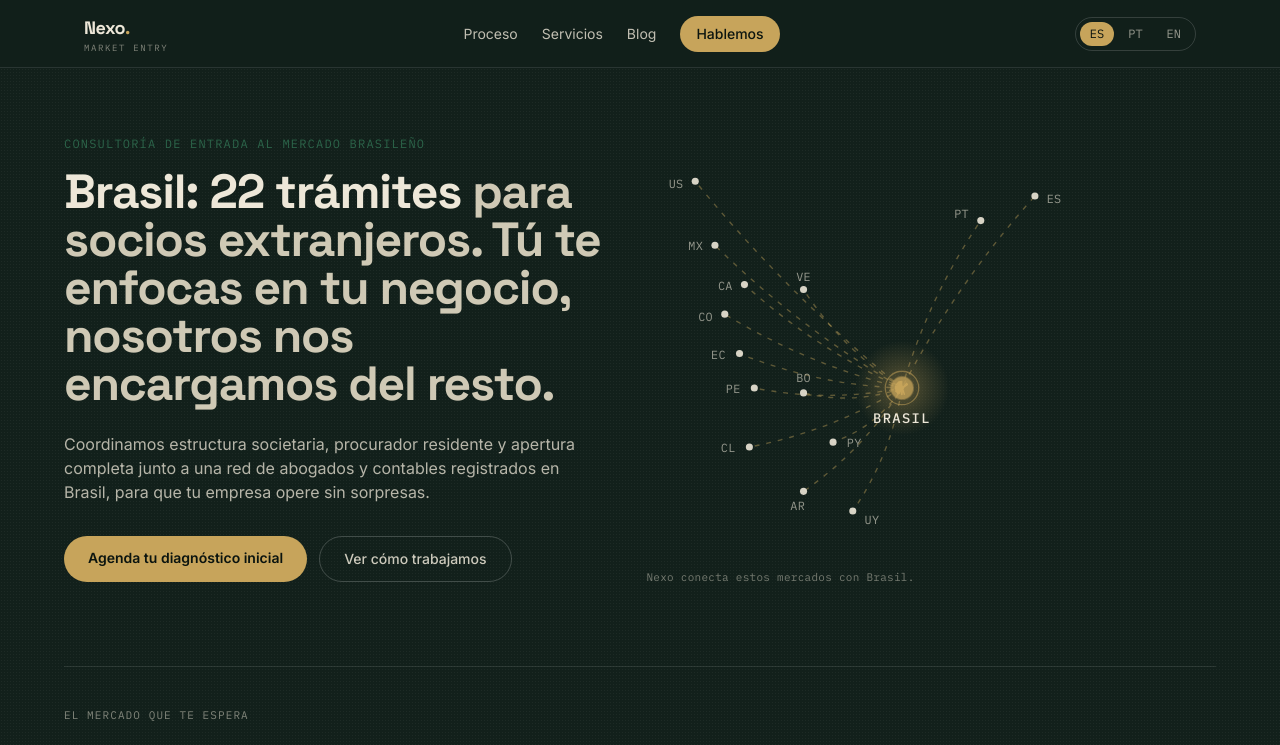
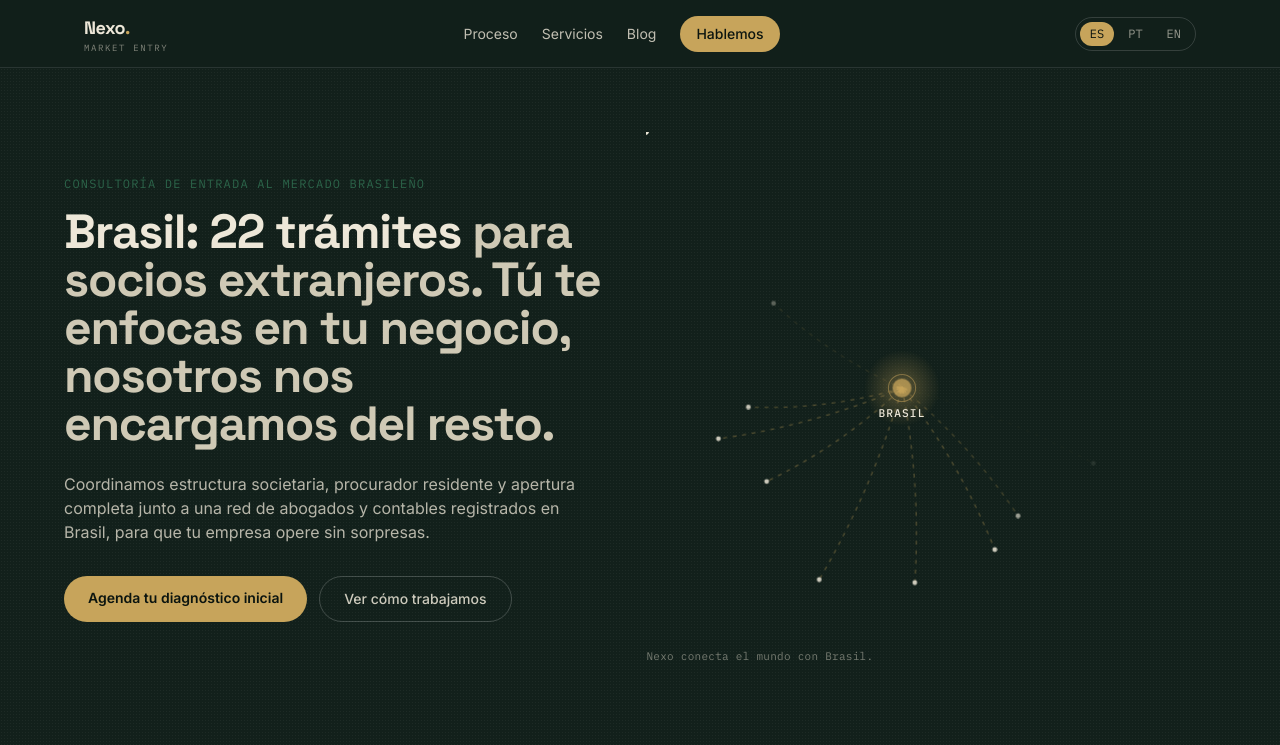
Before and after one commit to martabuma/nexo, a Next.js app: page / in a window 1280 px wide. Shown: the top 745 px of the page. Built offline with nearby package versions, Linux system fonts and the light colour scheme.

Commit message:
Mapa como red global abstracta sin paises fijos, texto conecta el mundo con Brasil

```diff
--- a/app/components/EntryMap.tsx
+++ b/app/components/EntryMap.tsx
@@ -1,49 +1,47 @@
-// Diagrama esquemático (no cartografía real): cada país se ubica en una
-// posición aproximada que insinúa su dirección real respecto a Brasil,
-// sin ser un círculo perfecto ni un mapa geográfico literal.
+// Diagrama abstracto de red global (no cartografía real, sin países fijos):
+// puntos que aparecen y desaparecen en posiciones distintas alrededor de
+// Brasil, sugiriendo conexiones desde cualquier parte del mundo, no una
+// lista cerrada de mercados.
 
-type NodeCfg = { code: string; x: number; y: number; dx: number; dy: number; anchor: "start" | "end" | "middle" };
+const N = 16;
+const CENTER = { x: 320, y: 320 };
+const BASE_RADIUS = 190;
+const RADIUS_VARIANCE = 75;
+const CYCLE = 7.2; // segundos por ciclo completo de aparición/desaparición
 
-const BR = { x: 400, y: 300 };
+function pseudoRandom(seed: number) {
+  const x = Math.sin(seed * 12.9898) * 43758.5453;
+  return x - Math.floor(x);
+}
 
-const NODES: NodeCfg[] = [
-  { code: "US", x: 190, y: 90, dx: -12, dy: 4, anchor: "end" },
-  { code: "MX", x: 210, y: 155, dx: -12, dy: 2, anchor: "end" },
-  { code: "CA", x: 240, y: 195, dx: -12, dy: 2, anchor: "end" },
-  { code: "VE", x: 300, y: 200, dx: 0, dy: -12, anchor: "middle" },
-  { code: "CO", x: 220, y: 225, dx: -12, dy: 4, anchor: "end" },
-  { code: "EC", x: 235, y: 265, dx: -14, dy: 2, anchor: "end" },
-  { code: "PE", x: 250, y: 300, dx: -14, dy: 2, anchor: "end" },
-  { code: "BO", x: 300, y: 305, dx: 0, dy: -14, anchor: "middle" },
-  { code: "PY", x: 330, y: 355, dx: 14, dy: 2, anchor: "start" },
-  { code: "CL", x: 245, y: 360, dx: -14, dy: 2, anchor: "end" },
-  { code: "AR", x: 300, y: 405, dx: -6, dy: 16, anchor: "middle" },
-  { code: "UY", x: 350, y: 425, dx: 12, dy: 10, anchor: "start" },
-  { code: "PT", x: 480, y: 130, dx: -12, dy: -6, anchor: "end" },
-  { code: "ES", x: 535, y: 105, dx: 12, dy: 4, anchor: "start" },
-];
+function nodePosition(i: number) {
+  const jitter = (pseudoRandom(i) - 0.5) * 22;
+  const angle = (-90 + (360 * i) / N + jitter) * (Math.PI / 180);
+  const radius = BASE_RADIUS + pseudoRandom(i + 100) * RADIUS_VARIANCE;
+  return { x: CENTER.x + radius * Math.cos(angle), y: CENTER.y + radius * Math.sin(angle) };
+}
 
 function curvePath(node: { x: number; y: number }) {
-  const mid = { x: (node.x + BR.x) / 2, y: (node.y + BR.y) / 2 };
-  const dx = BR.x - node.x;
-  const dy = BR.y - node.y;
+  const mid = { x: (node.x + CENTER.x) / 2, y: (node.y + CENTER.y) / 2 };
+  const dx = CENTER.x - node.x;
+  const dy = CENTER.y - node.y;
   const len = Math.hypot(dx, dy) || 1;
-  const perp = { x: (-dy / len) * 15, y: (dx / len) * 15 };
+  const perp = { x: (-dy / len) * 16, y: (dx / len) * 16 };
   const ctrl = { x: mid.x + perp.x, y: mid.y + perp.y };
-  return `M${node.x},${node.y} Q${ctrl.x},${ctrl.y} ${BR.x},${BR.y}`;
+  return `M${node.x},${node.y} Q${ctrl.x},${ctrl.y} ${CENTER.x},${CENTER.y}`;
 }
 
 export default function EntryMap({ brLabel }: { brLabel: string }) {
-  const total = NODES.length;
+  const nodes = Array.from({ length: N }, (_, i) => ({ i, ...nodePosition(i) }));
 
   return (
     <svg
-      viewBox="140 40 520 440"
+      viewBox="0 0 640 640"
       className="h-auto w-full text-ouro"
       role="img"
-      aria-label={`Diagrama animado de rutas de ${total} países hacia Brasil`}
+      aria-label="Diagrama animado de conexiones globales convergiendo en Brasil"
     >
-      <title>Mapa de entrada al mercado brasileño</title>
+      <title>Red global conectando con Brasil</title>
       <defs>
         <marker id="arrow-br" viewBox="0 0 10 10" refX="8" refY="5" markerWidth="6" markerHeight="6" orient="auto-start-reverse">
           <path d="M1 1L9 5L1 9" fill="none" stroke="currentColor" strokeWidth="1.7" strokeLinecap="round" strokeLinejoin="round" />
@@ -54,47 +52,49 @@ export default function EntryMap({ brLabel }: { brLabel: string }) {
         </radialGradient>
       </defs>
 
-      {NODES.map((n, i) => {
-        const d = curvePath(n);
-        const delay = `${(i * 2.6) / total}s`;
+      {nodes.map(({ i, x, y }) => {
+        const d = curvePath({ x, y });
+        const delay = `${(i * CYCLE) / N}s`;
         return (
-          <g key={n.code} className="group">
+          <g
+            key={i}
+            className="node-fade"
+            style={{ animationDelay: delay, animationDuration: `${CYCLE}s` }}
+          >
             <path
               d={d}
               fill="none"
               stroke="currentColor"
-              strokeOpacity="0.42"
-              strokeWidth="1.4"
-              className="route-line transition-opacity duration-300 group-hover:stroke-opacity-100"
+              strokeOpacity="0.45"
+              strokeWidth="1.3"
+              className="route-line"
               style={{ animationDelay: delay }}
               markerEnd="url(#arrow-br)"
             />
-            <circle r="3" fill="#EDE7D8" className="transition-opacity duration-300">
-              <animateMotion dur="2.8s" repeatCount="indefinite" path={d} begin={delay} />
+            <circle r="2.6" fill="#EDE7D8">
+              <animateMotion dur="2.6s" repeatCount="indefinite" path={d} begin={delay} />
             </circle>
-            <circle cx={n.x} cy={n.y} r="3.6" fill="#EDE7D8" fillOpacity="0.9" />
-            <text
-              x={n.x + n.dx}
-              y={n.y + n.dy}
-              textAnchor={n.anchor}
-              dominantBaseline="middle"
-              className="fill-textlight/60 font-mono text-[12px] tracking-wide transition-colors duration-300 group-hover:fill-textlight"
-            >
-              {n.code}
-            </text>
+            <circle cx={x} cy={y} r="3" fill="#EDE7D8" fillOpacity="0.85" />
           </g>
         );
       })}
 
       {/* halo pulsante detrás de Brasil */}
-      <circle cx={BR.x} cy={BR.y} r="48" fill="url(#br-glow)" />
+      <circle cx={CENTER.x} cy={CENTER.y} r="48" fill="url(#br-glow)" />
 
       {/* nodo central: Brasil */}
-      <circle cx={BR.x} cy={BR.y} r="10" fill="#C7A45B" className="map-node-pulse" style={{ transformBox: "fill-box", transformOrigin: "center" }} />
-      <circle cx={BR.x} cy={BR.y} r="17" fill="none" stroke="#C7A45B" strokeOpacity="0.5" strokeWidth="1.3" />
+      <circle
+        cx={CENTER.x}
+        cy={CENTER.y}
+        r="10"
+        fill="#C7A45B"
+        className="map-node-pulse"
+        style={{ transformBox: "fill-box", transformOrigin: "center" }}
+      />
+      <circle cx={CENTER.x} cy={CENTER.y} r="17" fill="none" stroke="#C7A45B" strokeOpacity="0.5" strokeWidth="1.3" />
       <text
-        x={BR.x}
-        y={BR.y + 36}
+        x={CENTER.x}
+        y={CENTER.y + 36}
         textAnchor="middle"
         className="fill-textlight font-mono text-[14px] font-medium tracking-widest"
       >
--- a/app/globals.css
+++ b/app/globals.css
@@ -60,6 +60,30 @@ body {
   }
 }
 
+/* Puntos de la red global: aparecen y desaparecen de forma escalonada */
+.node-fade {
+  opacity: 0;
+  animation-name: nodefade;
+  animation-timing-function: ease-in-out;
+  animation-iteration-count: infinite;
+}
+
+@keyframes nodefade {
+  0%,
+  100% {
+    opacity: 0;
+  }
+  15% {
+    opacity: 1;
+  }
+  45% {
+    opacity: 1;
+  }
+  60% {
+    opacity: 0;
+  }
+}
+
 @media (prefers-reduced-motion: reduce) {
   * {
     animation-duration: 0.001ms !important;
--- a/app/page.tsx
+++ b/app/page.tsx
@@ -73,7 +73,7 @@ const dict: Record<
       sub: "Coordinamos estructura societaria, procurador residente y apertura completa junto a una red de abogados y contables registrados en Brasil, para que tu empresa opere sin sorpresas.",
       cta: "Agenda tu diagnóstico inicial",
       ctaSecondary: "Ver cómo trabajamos",
-      mapCaption: "Nexo conecta estos mercados con Brasil.",
+      mapCaption: "Nexo conecta el mundo con Brasil.",
       brLabel: "BRASIL",
     },
     stats: {
@@ -173,7 +173,7 @@ const dict: Record<
       sub: "Coordenamos estrutura societária, procurador residente e abertura completa junto a uma rede de advogados e contadores registrados no Brasil, para sua empresa operar sem surpresas.",
       cta: "Agende seu diagnóstico inicial",
       ctaSecondary: "Ver como trabalhamos",
-      mapCaption: "A Nexo conecta esses mercados ao Brasil.",
+      mapCaption: "A Nexo conecta o mundo com o Brasil.",
       brLabel: "BRASIL",
     },
     stats: {
@@ -273,7 +273,7 @@ const dict: Record<
       sub: "We coordinate your corporate structure, resident representative, and full company registration alongside a network of licensed lawyers and accountants in Brazil, so your company opens without surprises.",
       cta: "Book your initial diagnosis",
       ctaSecondary: "See how we work",
-      mapCaption: "Nexo connects these markets with Brazil.",
+      mapCaption: "Nexo connects the world with Brazil.",
       brLabel: "BRAZIL",
     },
     stats: {
```
